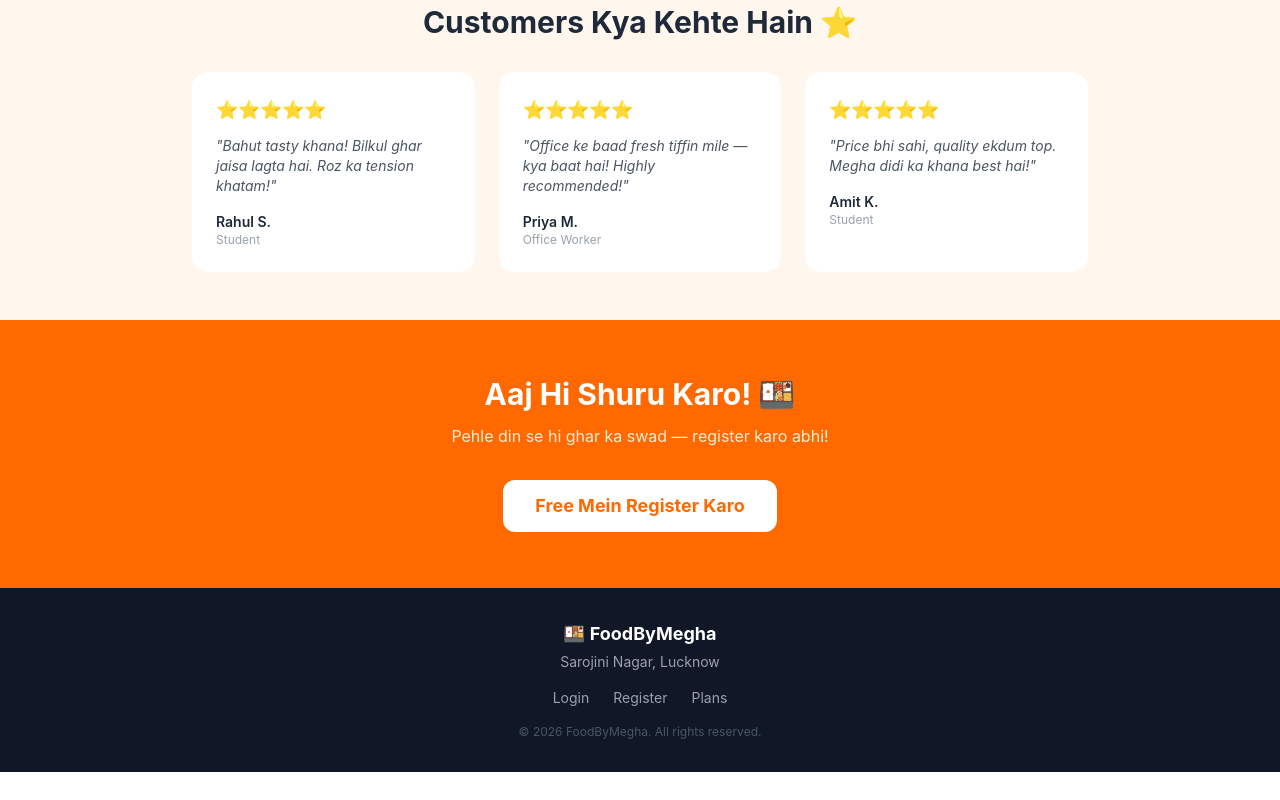
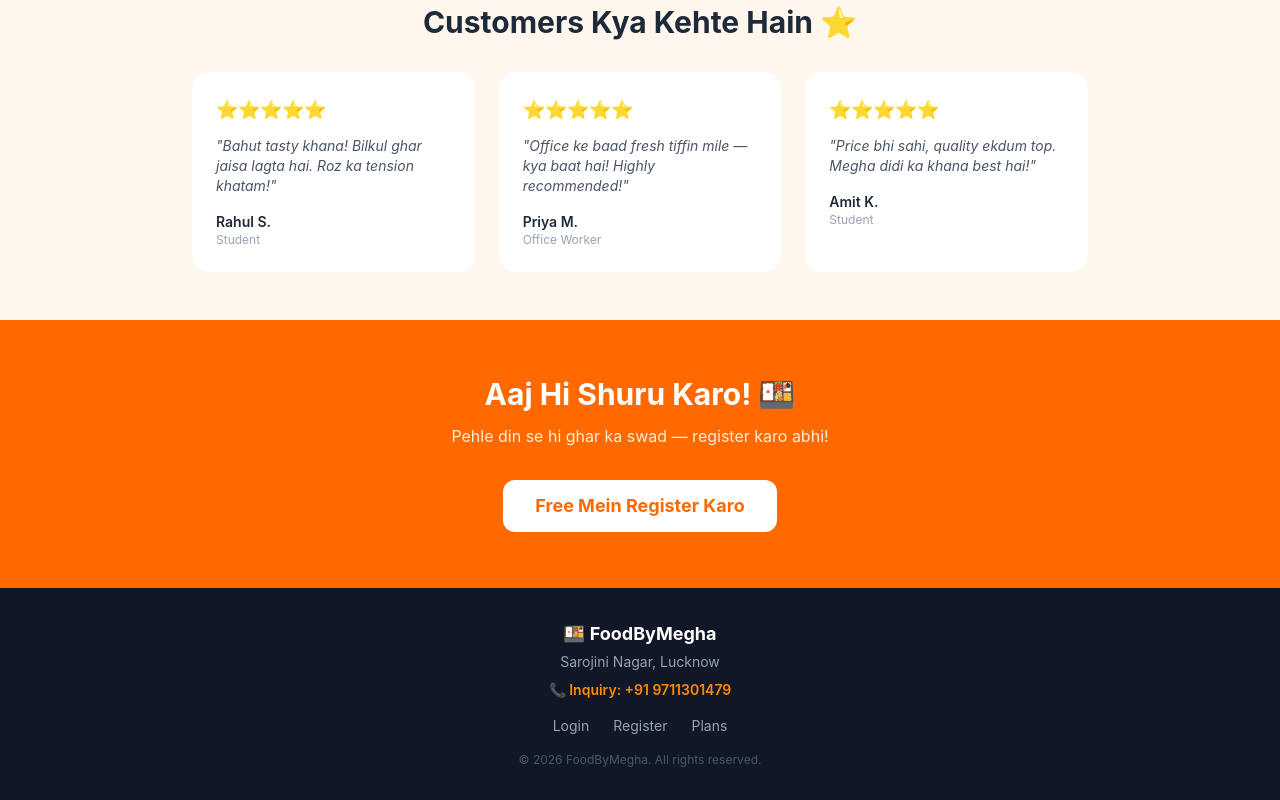
Before and after one commit to FoodByMegha/foodbymegha-frontend, a React (Vite) app: page / in a window 1280 px wide. Shown: the part 1512-2312 px from the top of the page. Before the commit the page ends 2284 px from the top, so only its background shows below. Built offline with nearby package versions, Linux system fonts and the light colour scheme.

Commit message:
Feat: inquiry number added in footer

```diff
--- a/src/pages/Landing.jsx
+++ b/src/pages/Landing.jsx
@@ -170,7 +170,16 @@ function Landing() {
       {/* Footer */}
       <footer className="bg-gray-900 px-6 py-8 text-center">
         <p className="text-white font-bold text-lg mb-1">🍱 FoodByMegha</p>
-        <p className="text-gray-400 text-sm mb-4">Sarojini Nagar, Lucknow</p>
+        <p className="text-gray-400 text-sm mb-2">Sarojini Nagar, Lucknow</p>
+
+        {/* ✅ Inquiry Number */}
+        <a
+          href="tel:+919711301479"
+          className="text-orange-400 font-semibold text-sm mb-4 block hover:text-orange-300"
+        >
+          📞 Inquiry: +91 9711301479
+        </a>
+
         <div className="flex justify-center gap-6 mb-4">
           <button onClick={() => navigate('/login')} className="text-gray-400 text-sm hover:text-white">Login</button>
           <button onClick={() => navigate('/register')} className="text-gray-400 text-sm hover:text-white">Register</button>
```
